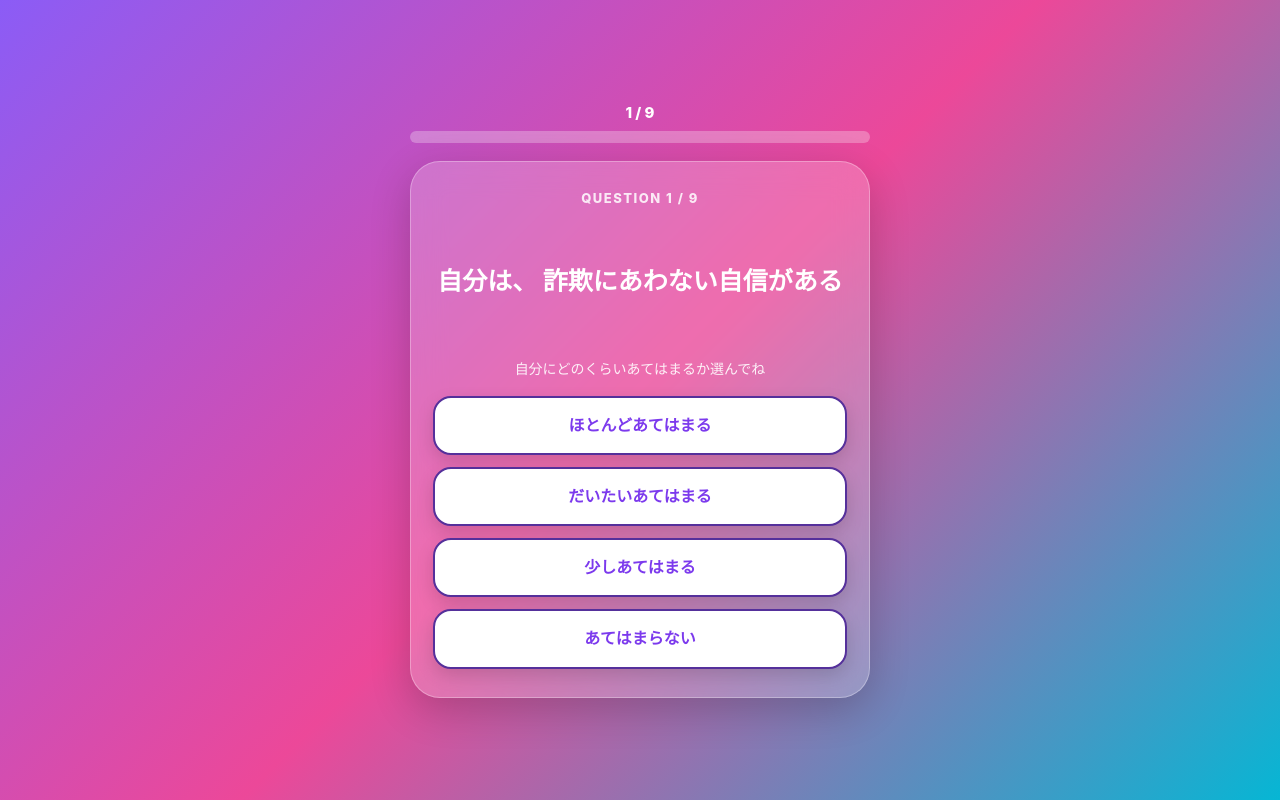
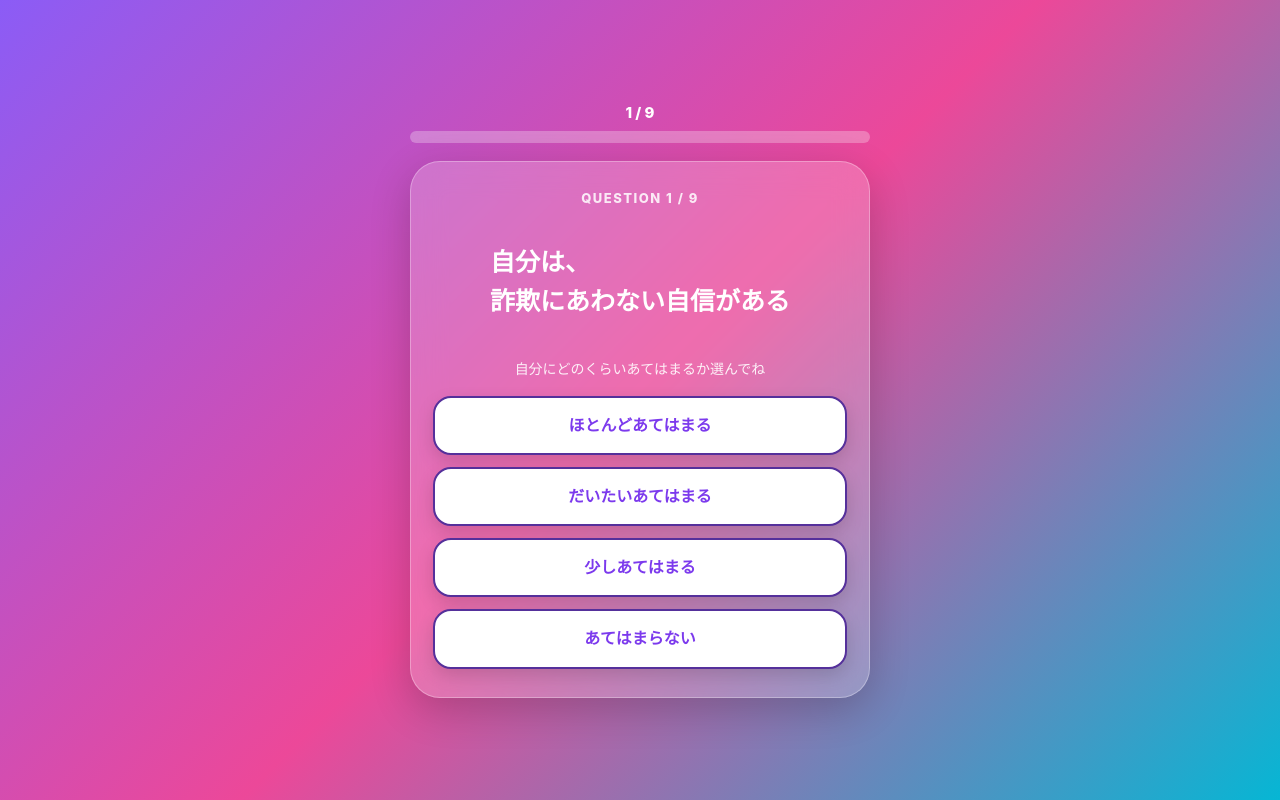
Before and after one commit to FraudPrevention2026/summary, a plain HTML site: page index.html in a window 1280 px wide. Both pictures are taken after a click on the button "診断を始める". Drawn offline with Linux system fonts and the light colour scheme.

Commit message:
Add styles for question text in style.css

```diff
--- a/style.css
+++ b/style.css
@@ -316,3 +316,8 @@ body {
 .intro-note {
   text-align: left;
 }
+/* 診断の質問文 */
+.question-text {
+  text-align: left;
+  white-space: pre-line;
+}
```
